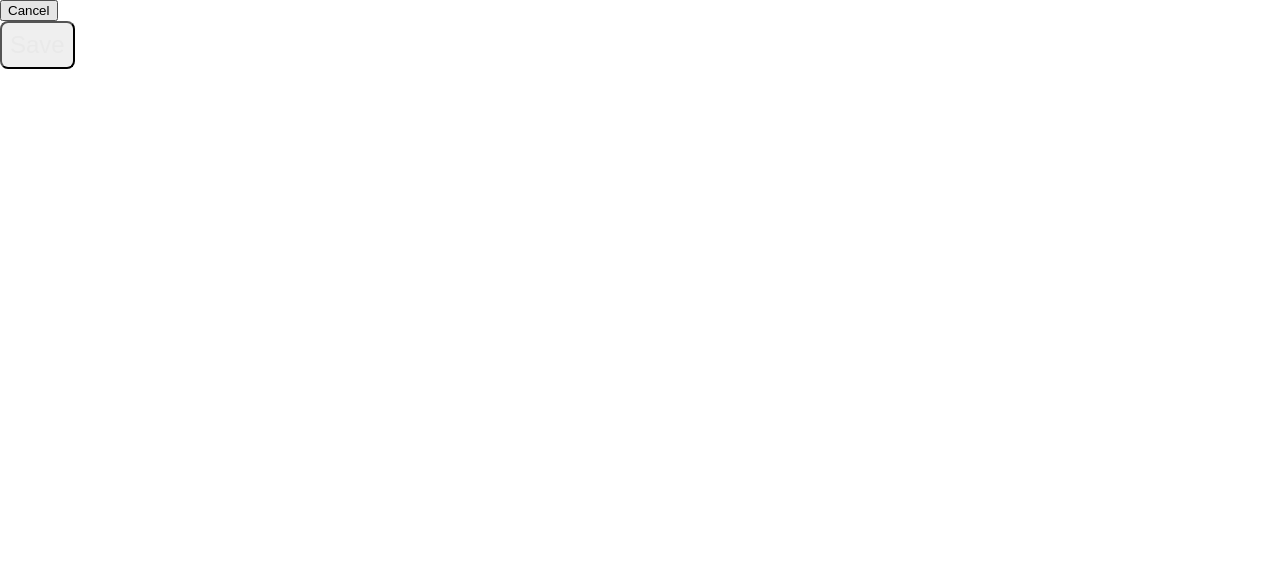
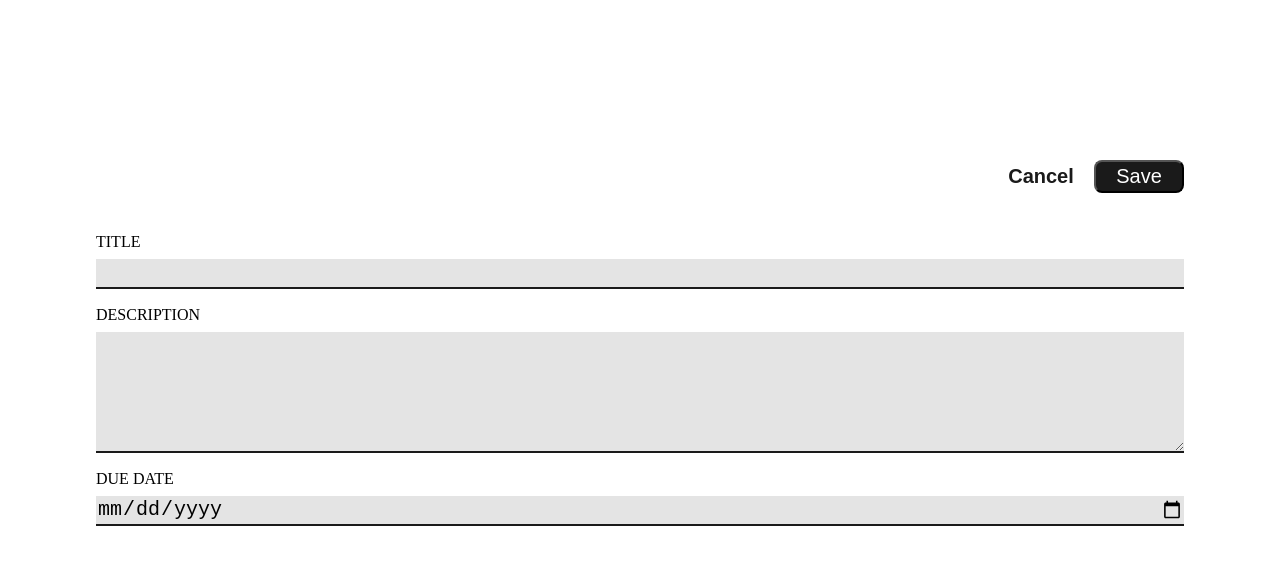
Before and after one commit to worldOfVerdure/managementApp, a React (Vite) app: page / in a window 1280 px wide. Both pictures are taken after a click on the button "Create new project". Shown: the top 564 px of the page. Built offline with nearby package versions, Linux system fonts and the light colour scheme.

Commit message:
Finish styles for add project section.

```diff
--- a/src/App.jsx
+++ b/src/App.jsx
@@ -5,24 +5,24 @@ import SideBar from "./components/SideBar/SideBar.jsx";
 import { useState } from "react";
 
 export default function App() {
-  /*
-    setState to add projects buttons, one on sidebar and the other on AddProject. Both share state.
-  */
-  /*
-    setState for save button here. Have it so sidebar can add project. Create project page goes
-      back to main page
-  */
-  /*
-    setState for clicking a project in the nav side bar. On mobile, make sidebar slide off screen,
-      while changing. Might be easiest to elevate the state of SideBar to App. On larger viewports,
-      the sidebar will always be rendered.
+  const [cancelModal, setCancelModal] = useState(false);
+  function handleCancelModal () {
+    setCancelModal(() => !cancelModal);
+  }
 
-  */
- //~https://react.dev/learn/updating-arrays-in-state
-  // const [saveProject, setSaveProject] = useState([]); //Use for when saving
+  //const [cancelProjectCreation, setCancelProjectCreation] = useState([]); //empty array of objects
+
   const [projectCreation, setProjectCreation] = useState(false);
+  const [overwriteAddProjectModal, setOverwriteAddProjectModal] = useState(false);
   function handleProjectCreation () {
     setProjectCreation(() => !projectCreation);
+    // Close sidebar when clicking "+ Add Project" button.
+    if (toggleSideBar)
+      setToggleSideBar(() => !toggleSideBar);
+    // If the project creation page is open, then clicking "+ Add Project" button will open a modal.
+    if (projectCreation)
+      setOverwriteAddProjectModal(() => !overwriteAddProjectModal);
+
   }
 
   const [toggleSideBar, setToggleSideBar] = useState(false);
@@ -30,13 +30,6 @@ export default function App() {
     setToggleSideBar(() => !toggleSideBar);
   }
 
-  // const [addProject, setAddProject] = useState(false);
-  // function handleAddClick() {
-  //   setAddProject(() => !addProject);
-
-  //   if (toggleSideBar)
-  //     handleSidebarBtnClick();
-  // }
   return (
     <>
       <GlobalStyles />
@@ -46,7 +39,13 @@ export default function App() {
         toggleStatus={toggleSideBar}
       />
       { !projectCreation && <AddProject handleProjectCreationClick={handleProjectCreation} /> }
-      { projectCreation && <CreateProject /> }
+      { projectCreation &&
+        <CreateProject
+          handleCancelClick={handleCancelModal}
+        />
+      }
+      {/* zzzCreate a reuseable Modal component to warn user about overwriting their exisiting project */}
+      {/* { overwriteAddProjectModal && <Modal /> } */}
     </>
   );
 }
--- a/src/components/MainProject/AddProject.jsx
+++ b/src/components/MainProject/AddProject.jsx
@@ -4,7 +4,7 @@ import { styled } from "styled-components";
 
 export default function AddProject ( { handleProjectCreationClick } ) {
   return (
-    <MainPage>
+    <MainAddPage>
       <ClipboardImg />
       <h1>No Project Selected</h1>
       <p>Select a project or get started with a new one</p>
@@ -14,11 +14,11 @@ export default function AddProject ( { handleProjectCreationClick } ) {
       >
         Create new project
       </ReuseableAddProjectBtn>
-    </MainPage>
+    </MainAddPage>
   );
 }
 
-const MainPage = styled.main`
+const MainAddPage = styled.main`
   align-items: center;
   display: flex;
   flex-direction: column;
--- a/src/components/MainProject/CreateProject.jsx
+++ b/src/components/MainProject/CreateProject.jsx
@@ -1,5 +1,6 @@
-import ReuseableAddProjectBtn from "../ReuseableComponents/ReuseableAddProjectBtn.jsx";
 import { styled } from "styled-components";
+
+const FORM_CANCELSAVE_WIDTH = "85%";
 
 export default function CreateProject () {
   return (
@@ -17,30 +18,76 @@ export default function CreateProject () {
         </SaveBtn>
       </CancelSave>
       <CreationForm >
+        <label for="title" >TITLE</label>
+        <input id="" />
 
+        <label>DESCRIPTION</label>
+        <textarea
+          cols="30"
+          rows="5"
+        >
+        </textarea>
+
+        <label>DUE DATE</label>
+        <input type="date" />
       </CreationForm>
     </MainCreation>
   );
 }
 
 const CancelBtn = styled.button`
-
+  background-color: transparent;
+  border: none;
+  color: #1A1A1A;
+  font-weight: 550;
 `;
 
 const CancelSave = styled.div`
+  display: flex;
+  gap: .8rem;
+  justify-content: end;
+  width: ${FORM_CANCELSAVE_WIDTH};
 
+  & button {
+    border-radius: .8rem;
+    flex: 1 1 8rem;
+    font-size: clamp(1.6rem, calc(1.2rem + 1.1vw), 2rem);
+    padding: .3rem .2rem;
+    max-width: 9rem;
+  }
 `;
 
 const CreationForm = styled.form`
+  display: flex;
+  flex-direction: column;
+  gap: .75rem;
+  width: ${FORM_CANCELSAVE_WIDTH};
 
+  & input, textarea {
+    background-color: rgb(228, 228, 228);
+    border: none;
+    border-bottom: solid .2rem #1A1A1A;
+    font-size: clamp(1.6rem, calc(1.2rem + 1.1vw), 2rem);
+    margin-bottom: 1rem;
+  }
+
+  & input {
+    height: 3rem;
+  }
 `;
 
 const MainCreation = styled.main`
+  align-items: center;
   display: flex;
   flex-direction: column;
+  gap: 4rem;
   justify-content: center;
+  position: absolute;
+  top: 20%;
+  width: 100%;
 `;
 
-const SaveBtn = styled(ReuseableAddProjectBtn)`
-  font-size: clamp(1.6rem, calc(1.2rem + 1.1vw), 2rem);
+const SaveBtn = styled.button`
+  background-color: #1A1A1A;
+  color: #fff;
 `;
--- a/src/components/sideBar/SideBar.jsx
+++ b/src/components/sideBar/SideBar.jsx
@@ -47,6 +47,7 @@ const SideBarContainer = styled.section`
   height: 90vh;
   position: absolute;
   transform: ${props => props.$toggled ? "translateX(0)" : "translateX(-105%)"};
-  transition: transform 1.1s ease-out;
+  transition: transform 1s ease-out;
   width: 80%;
+  z-index: 1;
 `;
```
